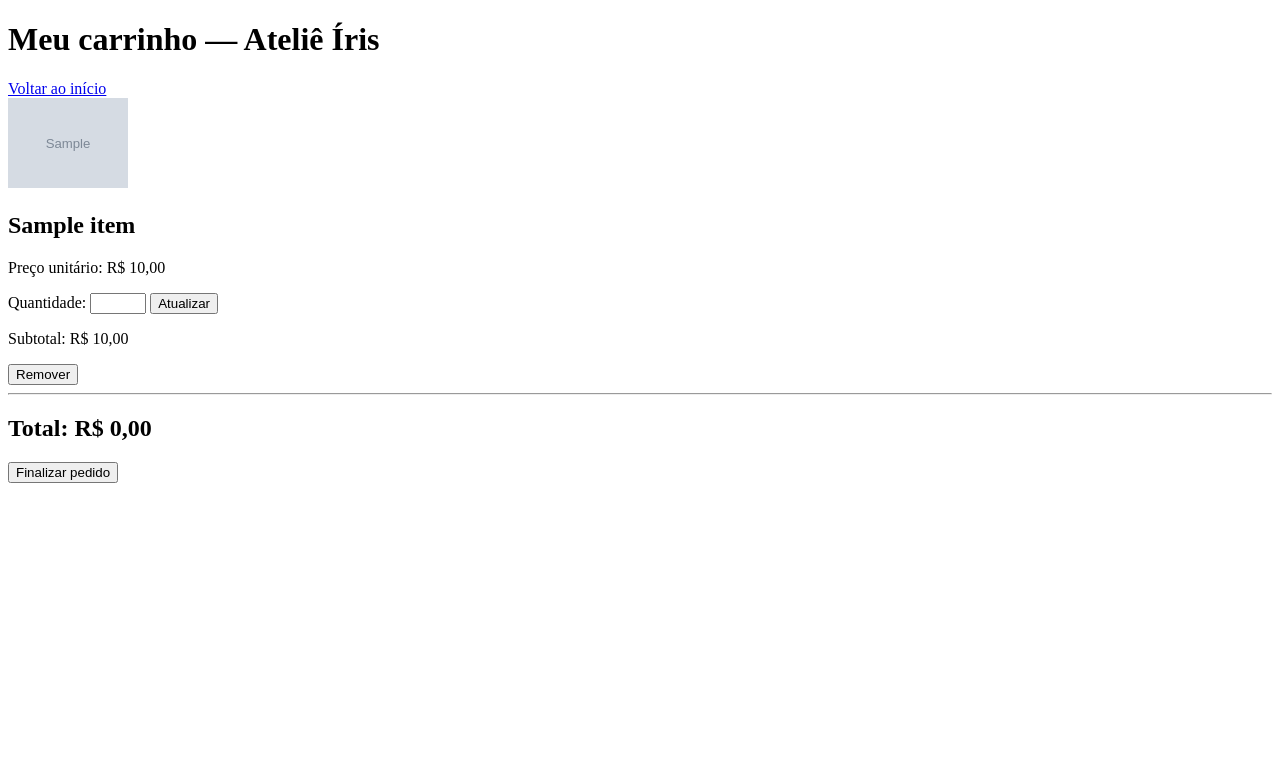
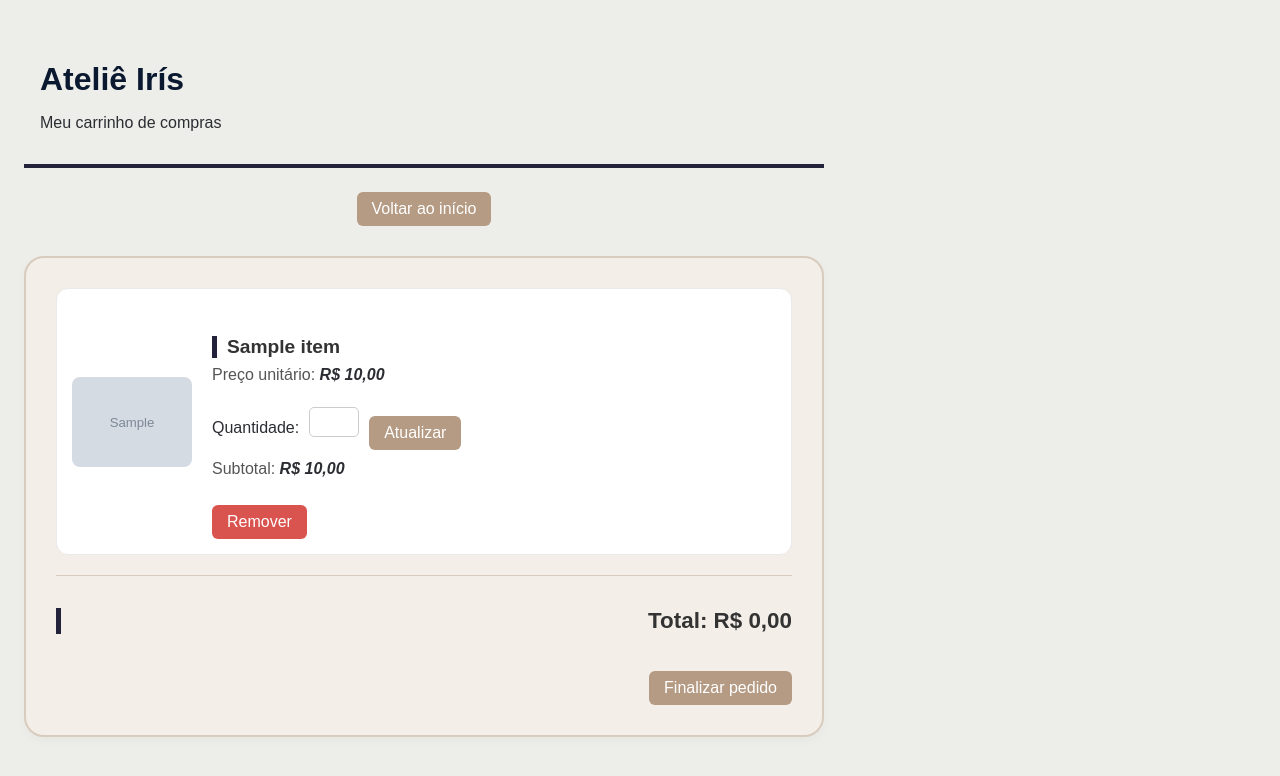
Before and after one commit to Zambeei/Ateli-Iris, a Flask app: template Atelie/templates/carrinho.html in a window 1280 px wide. Shown: the top 776 px of the page. Run offline with Flask 3, Linux system fonts and the light colour scheme; the template is opened without the code that fills it: most values are stand-ins (such as "Sample title", 1, 10 or a date in 2020); grey boxes marked "Sample" are stand-in pictures.

Commit message:
Add files via upload

```diff
--- a/Atelie/app.py
+++ b/Atelie/app.py
@@ -48,6 +48,10 @@ def pedidos():
     return render_template('pedidos.html', pedidos=lista_pedidos)
 
 
+@app.route('/carrinho')
+def carrinho():
+    return render_template('carrinho.html')
+
 @app.route('/debutante')
 def debutante():
     return render_template('debutante.html')
--- a/Atelie/static/css/style.css
+++ b/Atelie/static/css/style.css
@@ -143,10 +143,6 @@ small {
 
 
 
-
-
-
-
 /* ESTILIZAÇÃO DO FORMULARIO*/
 body {
   font:
@@ -203,3 +199,123 @@ header {
   padding: 16px;
   margin-bottom: 24px;
 }
+
+
+
+/* ESTILIZAÇÃO DO CARRINHO*/
+
+/* Container principal do carrinho (mesmo molde elegante do site) */
+.carrinho-container {
+    background-color: #f4eee8;
+    border: 2px solid #d8ccbe;
+    border-radius: 20px;
+    padding: 30px;
+    max-width: 800px;
+    margin: 30px auto;
+    box-shadow: 0 4px 10px rgba(0, 0, 0, 0.03);
+}
+
+/* Cada item individual dentro do carrinho */
+.carrinho-item {
+    display: flex;
+    align-items: center;
+    gap: 20px;
+    margin-bottom: 20px;
+    background: #ffffff;
+    padding: 15px;
+    border-radius: 12px;
+    border: 1px solid #eaeaea;
+}
+
+.carrinho-img {
+    width: 120px;
+    height: auto;
+    border-radius: 8px;
+    object-fit: cover;
+}
+
+.carrinho-info {
+    flex: 1;
+}
+
+.carrinho-info h2 {
+    font-size: 1.2rem;
+    margin-bottom: 8px;
+    color: #333;
+}
+
+.carrinho-info p {
+    margin: 5px 0;
+    color: #555;
+}
+
+/* Formulário de quantidade */
+.form-qtd {
+    display: flex;
+    align-items: center;
+    gap: 10px;
+    margin: 10px 0;
+}
+
+.form-qtd input {
+    width: 50px;
+    padding: 5px;
+    border: 1px solid #ccc;
+    border-radius: 5px;
+    text-align: center;
+}
+
+/* Divisor entre itens */
+.divisor {
+    border: 0;
+    border-top: 1px solid #d8ccbe;
+    margin: 20px 0;
+}
+
+/* Resumo do total e botões */
+.carrinho-resumo {
+    text-align: right;
+    margin-top: 20px;
+}
+
+.carrinho-resumo h2 {
+    font-size: 1.4rem;
+    color: #333;
+    margin-bottom: 15px;
+}
+
+/* Estilização geral dos botões e links de ação */
+.btn-atualizar, .btn-remover, .btn-finalizar, .btn-voltar {
+    background-color: #b59b84; /* Tom elegante combinando com o tema */
+    color: #ffffff !important;
+    border: none;
+    padding: 8px 15px;
+    border-radius: 6px;
+    cursor: pointer;
+    text-decoration: none;
+    font-weight: 500;
+    display: inline-block;
+    transition: background 0.2s;
+}
+
+.btn-atualizar:hover, .btn-remover:hover, .btn-finalizar:hover, .btn-voltar:hover {
+    background-color: #9e846e;
+}
+
+.btn-remover {
+    background-color: #d9534f; /* Tom avermelhado suave apenas para remoção */
+}
+
+.btn-remover:hover {
+    background-color: #c9302c;
+}
+
+.topo-acoes {
+    text-align: center;
+    margin: 20px 0;
+}
+
+.carrinho-vazio {
+    text-align: center;
+    padding: 20px;
+}
--- a/Atelie/templates/carrinho.html
+++ b/Atelie/templates/carrinho.html
@@ -3,35 +3,38 @@
 <head>
     <meta charset="UTF-8">
     <meta name="viewport" content="width=device-width, initial-scale=1">
-    <title>Carrinho | Ateliê Íris</title>
+    <link rel="stylesheet" href="{{ url_for('static', filename='css/style.css') }}">
+    <title>Carrinho | Ateliê Irís</title>
 </head>
 <body>
-    <h1>Meu carrinho — Ateliê Íris</h1>
+    <header>
+        <h1>Ateliê Irís</h1>
+        <p>Meu carrinho de compras</p>
+    </header>
 
-    <a href="{{ url_for('inicio') }}">Voltar ao início</a>
+    <div class="topo-acoes">
+        <a href="{{ url_for('home') }}" class="btn-voltar">Voltar ao início</a>
+    </div>
 
+    <div class="carrinho-container">
         {% if itens %}
             {% for item in itens %}
-        <div>
+            <div class="carrinho-item">
                 <img
                     src="{{ url_for('static', filename=item.imagem) }}"
                     alt="{{ item.nome }}"
-                width="120"
+                    class="carrinho-img"
                 >
 
+                <div class="carrinho-info">
                     <h2>{{ item.nome }}</h2>
-
-            <p>
+                    <p class="preco">
                         Preço unitário:
-                R$ {{ "%.2f"|format(item.preco)|replace(".", ",") }}
+                        <strong>R$ {{ "%.2f"|format(item.preco)|replace(".", ",") }}</strong>
                     </p>
 
-            <form
-                action="{{ url_for('atualizar', produto_id=item.id) }}"
-                method="POST"
-            >
+                    <form action="{{ url_for('atualizar', produto_id=item.id) }}" method="POST" class="form-qtd">
                         <label for="qtd-{{ item.id }}">Quantidade:</label>
-
                         <input
                             id="qtd-{{ item.id }}"
                             type="number"
@@ -41,35 +44,35 @@
                             value="{{ item.quantidade }}"
                             required
                         >
-
-                <button type="submit">Atualizar</button>
+                        <button type="submit" class="btn-atualizar">Atualizar</button>
                     </form>
 
-            <p>
+                    <p class="subtotal">
                         Subtotal:
-                R$ {{ "%.2f"|format(item.subtotal)|replace(".", ",") }}
+                        <strong>R$ {{ "%.2f"|format(item.subtotal)|replace(".", ",") }}</strong>
                     </p>
 
-            <form
-                action="{{ url_for('remover', produto_id=item.id) }}"
-                method="POST"
-            >
-                <button type="submit">Remover</button>
+                    <form action="{{ url_for('remover', produto_id=item.id) }}" method="POST">
+                        <button type="submit" class="btn-remover">Remover</button>
                     </form>
                 </div>
-        <hr>
+            </div>
+            <hr class="divisor">
             {% endfor %}
 
-        <h2>
-            Total: R$ {{ "%.2f"|format(total)|replace(".", ",") }}
-        </h2>
+            <div class="carrinho-resumo">
+                <h2>Total: R$ {{ "%.2f"|format(total)|replace(".", ",") }}</h2>
 
                 <form action="{{ url_for('finalizar') }}" method="POST">
-            <button type="submit">Finalizar pedido</button>
+                    <button type="submit" class="btn-finalizar">Finalizar pedido</button>
                 </form>
+            </div>
         {% else %}
+            <div class="carrinho-vazio">
                 <p>Seu carrinho está vazio.</p>
-        <a href="{{ url_for('inicio') }}">Voltar às compras</a>
+                <a href="{{ url_for('home') }}" class="btn-voltar">Voltar às compras</a>
+            </div>
         {% endif %}
+    </div>
 </body>
 </html>
```
Also changed, not shown: Atelie/static/js/app.js (added, +55 -0 lines), Atelie/templates/forms.html (+4 -5 lines), Atelie/templates/index.html (+39 -36 lines). Lines whose indentation alone changed are shown as unchanged.
